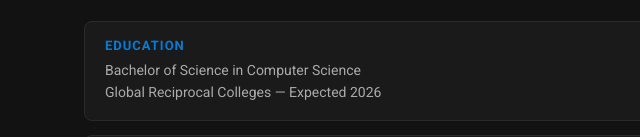
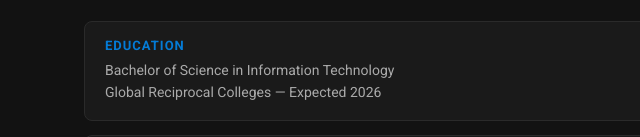
Before and after one commit to jsnothingk/OmbalPortfolio, a plain HTML site: page index.html in a window 1280 px wide. Shown: the part 805-942 px from the top of the page, 136-776 px from the left. Drawn offline with Linux system fonts and the light colour scheme; a script that the page names is missing.

Commit message:
Update index.html

```diff
--- a/index.html
+++ b/index.html
@@ -59,7 +59,7 @@
     <div class="about-cards">
       <div class="about-card">
         <h4>Education</h4>
-        <p>Bachelor of Science in Computer Science<br>Global Reciprocal Colleges — Expected 2026</p>
+        <p>Bachelor of Science in Information Technology<br>Global Reciprocal Colleges — Expected 2026</p>
       </div>
       <div class="about-card">
         <h4>Interests</h4>
```
